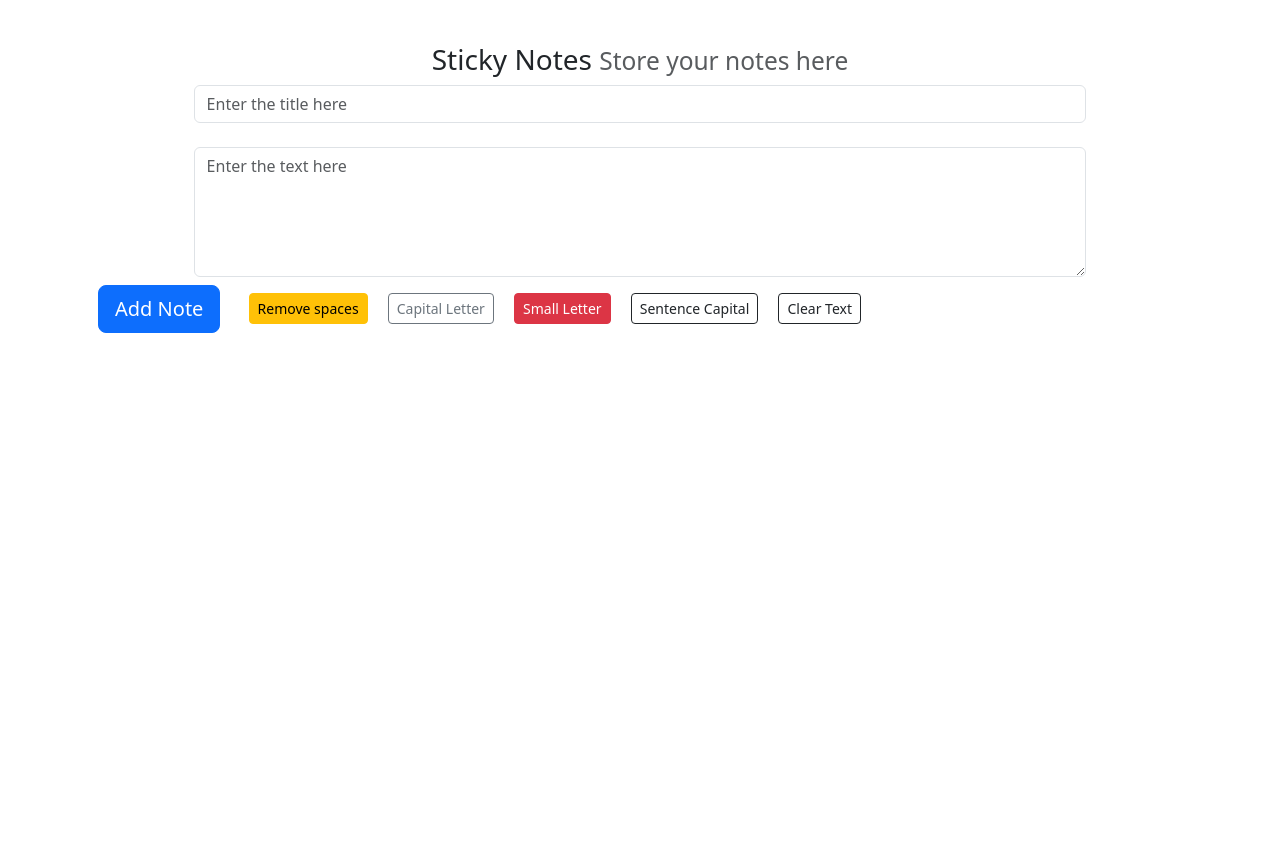
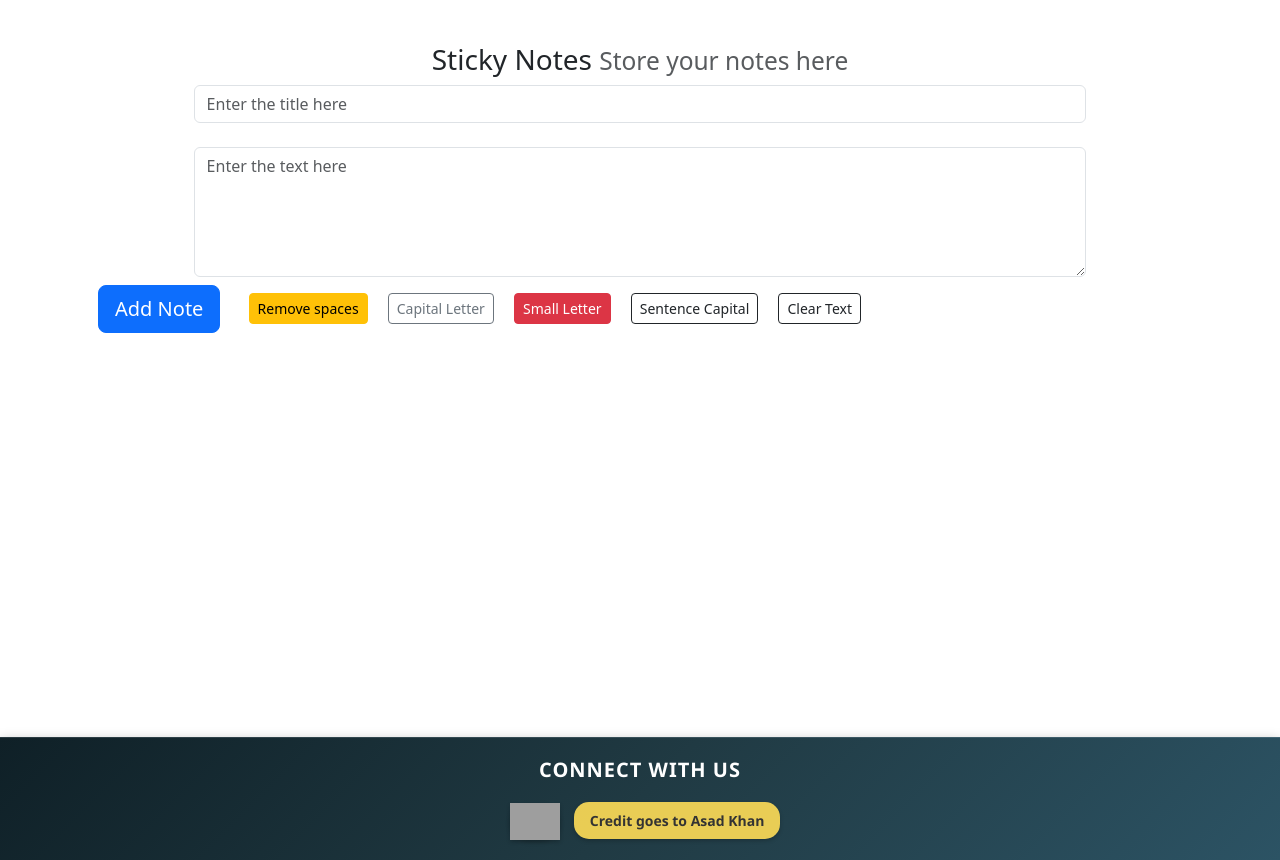
Before and after one commit to asadkhaksar1122/Notes-app, a plain HTML site: page index.html in a window 1280 px wide. Shown: the part 63-923 px from the top of the page. Before the commit the page ends 800 px from the top, so only its background shows below. Drawn offline with nearby package versions, Linux system fonts and the light colour scheme; grey boxes are pictures that could not be loaded.

Commit message:
footer added

```diff
--- a/Notes.css
+++ b/Notes.css
@@ -39,6 +39,89 @@
 .searchchange {
   background-color: yellow;
 }
+.app {
+  min-height: 100vh;
+}
+.footer {
+  background: linear-gradient(135deg, #0f2027, #203a43, #2c5364);
+  color: white;
+  position: relative;
+  bottom: 0;
+  width: 100%;
+  padding: 20px 0;
+  box-shadow: 0 4px 12px rgba(0, 0, 0, 0.3);
+  font-family: "Segoe UI", Tahoma, Geneva, Verdana, sans-serif;
+  border-top: 1px solid rgba(255, 255, 255, 0.1);
+  text-align: center;
+}
+
+.connect-title {
+  font-size: 20px;
+  margin-top: 0px;
+  margin-bottom: 0px;
+  letter-spacing: 1px;
+  font-weight: bold;
+  text-transform: uppercase;
+}
+
+.portfolio-link {
+  color: white;
+  transition: color 0.3s, transform 0.3s, background-color 0.3s;
+  text-decoration: none;
+  display: inline-block;
+  margin: 0 10px;
+  border: none;
+  border-radius: 20px;
+  background-color: rgba(255, 255, 255, 0.1);
+  box-shadow: 0 2px 5px rgba(0, 0, 0, 0.2);
+}
+
+
+.portfolio-link:hover {
+  color: #ffdd57;
+  background-color: rgba(255, 255, 255, 0.2);
+  transform: scale(1.05);
+}
+
+.credit {
+  font-size: 14px;
+  margin-top: 20px;
+  background-color: rgba(255, 221, 87, 0.9);
+  color: #333;
+  padding: 8px 16px;
+  border-radius: 15px;
+  display: inline-block;
+  font-weight: bold;
+  box-shadow: 0 2px 4px rgba(0, 0, 0, 0.2);
+  text-align: center;
+}
+
+.image {
+  width: 50px;
+  vertical-align: middle;
+  box-shadow: 0 2px 4px rgba(0, 0, 0, 0.2);
+}
+
+@media (max-width: 768px) {
+  .footer {
+    padding: 15px 0;
+  }
+
+  .connect-title {
+    font-size: 18px;
+  }
+
+  .credit {
+    font-size: 12px;
+    padding: 6px 12px;
+  }
+}
+
+@media (max-width: 300px) {
+  .image {
+    width: 30px;
+  }
+}
 @media (max-width: 450px) {
   #notesarea {
     width: 95%;
--- a/index.html
+++ b/index.html
@@ -2,17 +2,36 @@
 <html lang="en">
   <head>
     <meta charset="utf-8" />
+    <meta
+      name="description"
+      content="Create and manage your sticky notes online. A simple and intuitive note-taking app to help you stay organized and focused. Access your notes from anywhere, anytime."
+    />
+    <meta
+      name="keywords"
+      content="sticky notes, online notes, note-taking app, organization, productivity, reminders, to-do lists"
+    />
     <meta name="viewport" content="width=device-width, initial-scale=1" />
-    <title>Welcome to Notes App</title>
+    <title>Sticky Notes</title>
     <link
       href="https://cdn.jsdelivr.net/npm/bootstrap@5.3.3/dist/css/bootstrap.min.css"
       rel="stylesheet"
       integrity="sha384-QWTKZyjpPEjISv5WaRU9OFeRpok6YctnYmDr5pNlyT2bRjXh0JMhjY6hW+ALEwIH"
       crossorigin="anonymous"
     />
+    <meta
+      name="google-site-verification"
+      content="UO9CCAlmazwyAVOdNfr0YHw01mjBa-4L07FTNkljF_A"
+    />
+    <link rel="icon" type="image/png" href="/favicon-48x48.png" sizes="48x48" />
+    <link rel="icon" type="image/svg+xml" href="/favicon.svg" />
+    <link rel="shortcut icon" href="/favicon.ico" />
+    <link rel="apple-touch-icon" sizes="180x180" href="/apple-touch-icon.png" />
+    <meta name="apple-mobile-web-app-title" content="Sticky Note" />
+    <link rel="manifest" href="/site.webmanifest" />
     <link rel="stylesheet" href="Notes.css" />
   </head>
   <body>
+    <div class="app">
       <nav class="navbar" style="background-color: #e3f2fd">
         <div class="container-fluid">
           <a class="navbar-brand">Sticky Notes</a>
@@ -92,6 +111,28 @@
         </button>
       </div>
       <section class="notesadd"></section>
+    </div>
+    <footer class="footer">
+      <div class="container">
+        <h6 class="connect-title">Connect with Us</h6>
+        <a
+          href="https://www.asadkhan.site/"
+          target="_blank"
+          class="portfolio-link"
+          title="Go to my Portfolio"
+        >
+          <i class="github-icon"></i>
+          <img
+            class="image"
+            src="https://res.cloudinary.com/diinrpqko/image/upload/w_1000,c_fill,ar_1:1,g_auto,r_max,bo_5px_solid_red,b_rgb:262c35/v1721721299/Profile-picture/dpqqqt7xitjjj1upajp8.png"
+            alt=""
+          />
+        </a>
+        <div class="credit">
+          <strong> Credit goes to Asad Khan </strong>
+        </div>
+      </div>
+    </footer>
     <script
       src="https://cdn.jsdelivr.net/npm/bootstrap@5.3.3/dist/js/bootstrap.bundle.min.js"
       integrity="sha384-YvpcrYf0tY3lHB60NNkmXc5s9fDVZLESaAA55NDzOxhy9GkcIdslK1eN7N6jIeHz"
```
Also changed, not shown: apple-touch-icon.png (added), favicon-48x48.png (added), favicon.ico (added), favicon.svg (added), notes.js (line endings or trailing spaces), site.webmanifest (added), web-app-manifest-192x192.png (added), web-app-manifest-512x512.png (added). Lines whose indentation alone changed are shown as unchanged.
